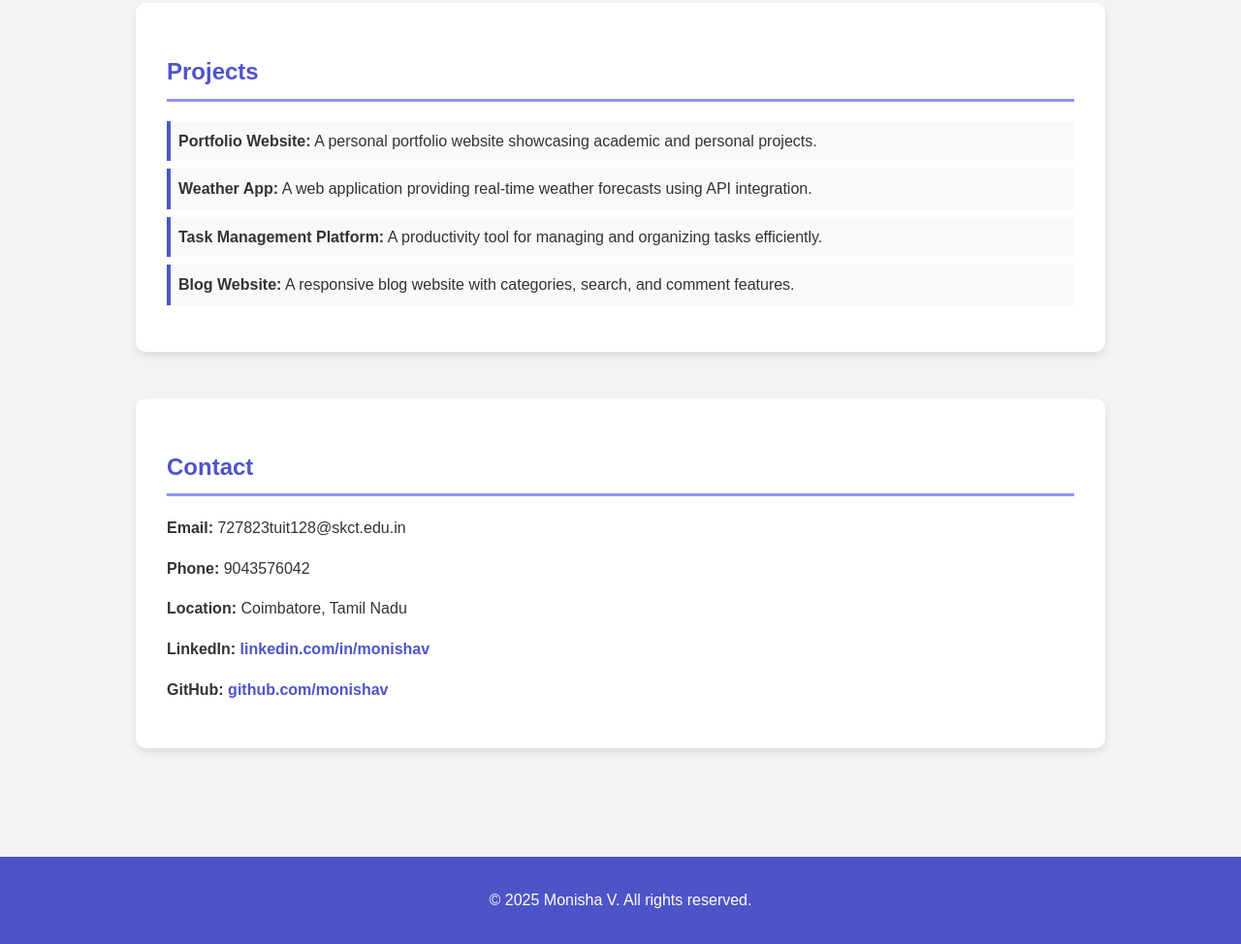
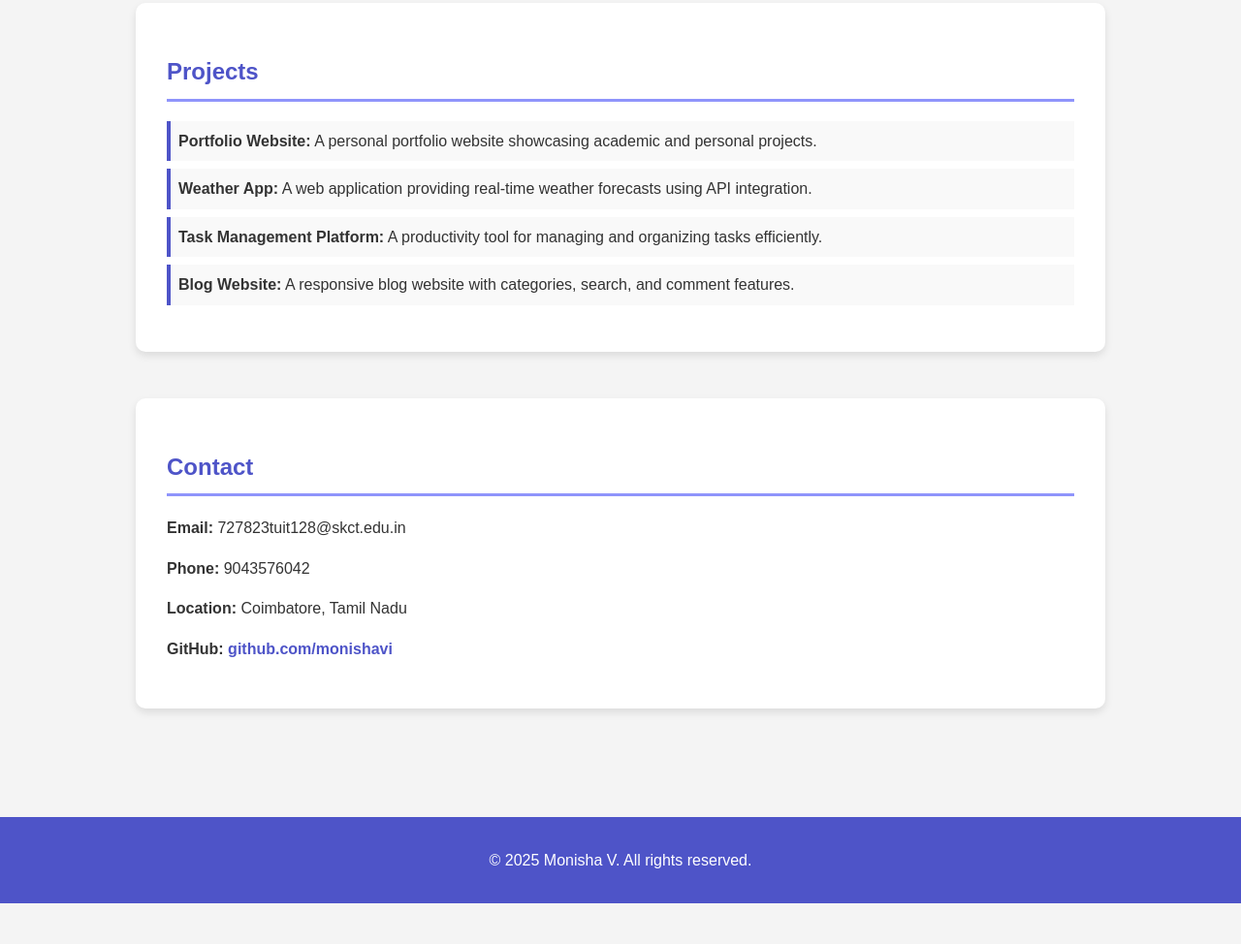
Before and after one commit to monishavi/my-portfolio, a plain HTML site: page index.html in a window 1280 px wide. Shown: the part 1403-2377 px from the top of the page at 97% size. After the commit the page ends 2335 px from the top, so only its background shows below. Drawn offline with Linux system fonts and the light colour scheme.

Commit message:
Update index.html

```diff
--- a/index.html
+++ b/index.html
@@ -170,8 +170,7 @@
             <p><strong>Email:</strong> 727823tuit128@skct.edu.in</p>
             <p><strong>Phone:</strong> 9043576042</p>
             <p><strong>Location:</strong> Coimbatore, Tamil Nadu</p>
-            <p><strong>LinkedIn:</strong> <a href="#">linkedin.com/in/monishav</a></p>
-            <p><strong>GitHub:</strong> <a href="#">github.com/monishav</a></p>
+            <p><strong>GitHub:</strong> <a href="#">github.com/monishavi</a></p>
         </section>
     </main>
 
```
